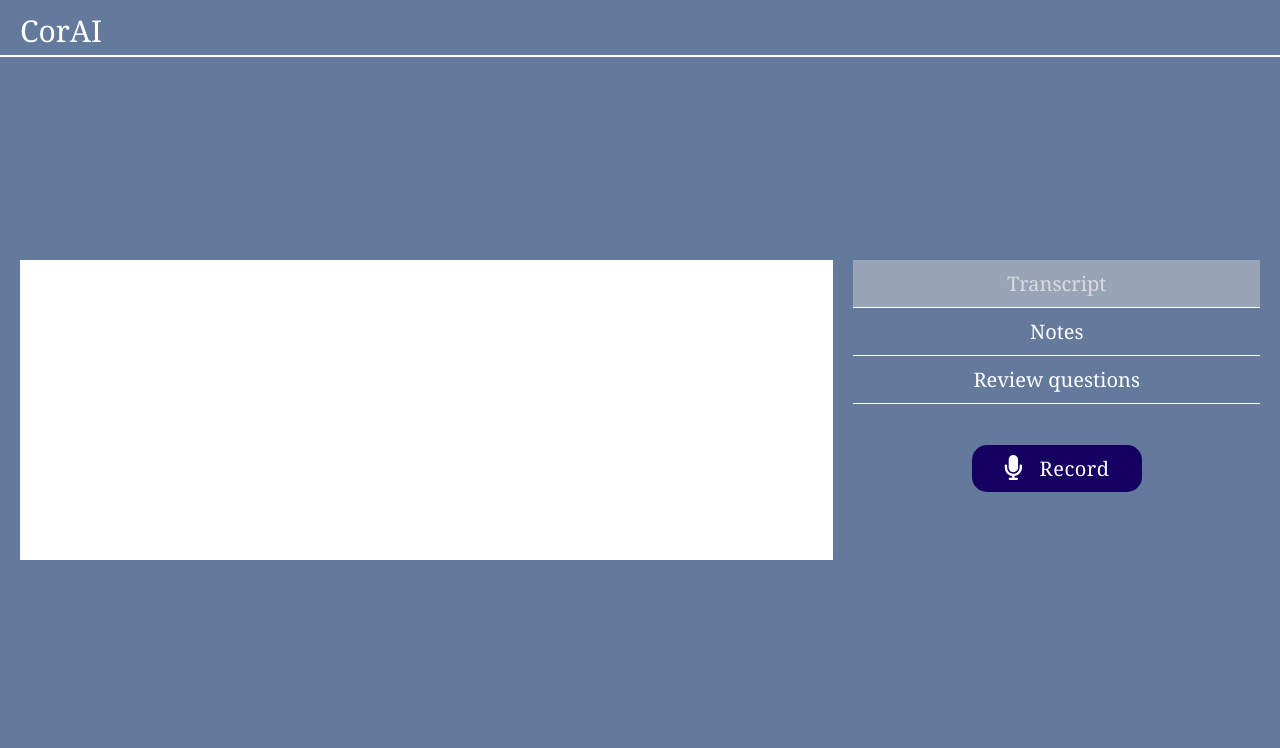
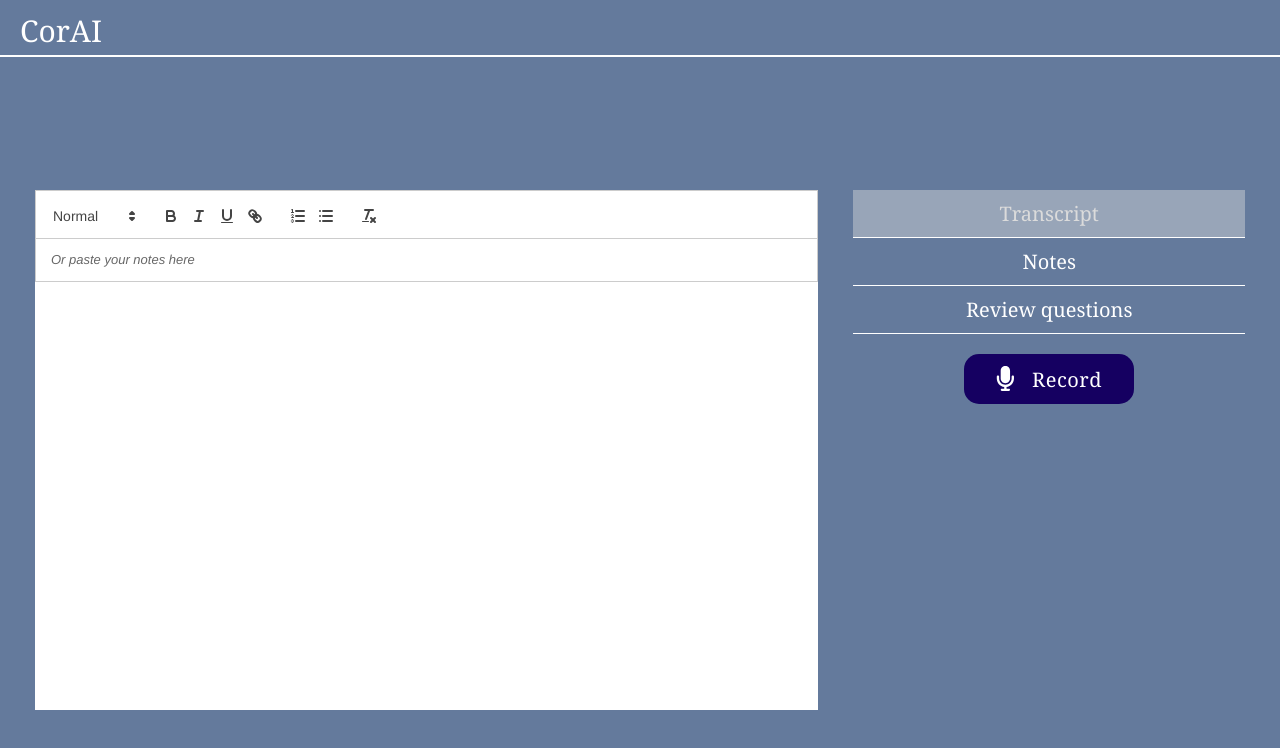
Before and after one commit to jchanDev/CorAi, a React (Create React App) app: page / in a window 1280 px wide. Shown: the top 748 px of the page. Built offline with nearby package versions, Linux system fonts and the light colour scheme.

Commit message:
added text editor

```diff
--- a/package.json
+++ b/package.json
@@ -16,6 +16,7 @@
     "@types/react-dom": "^18.2.4",
     "react": "^18.2.0",
     "react-dom": "^18.2.0",
+    "react-quill": "^2.0.0",
     "react-scripts": "5.0.1",
     "typescript": "^4.9.5",
     "web-vitals": "^2.1.4"
--- a/src/App.css
+++ b/src/App.css
@@ -1,5 +1,4 @@
 .App {
-  overflow-y: scroll;
 }
 
 .App-logo {
@@ -17,6 +16,15 @@
   box-sizing: border-box;
   margin: 0;
   padding: 0;
+}
+
+.editorStyle{
+  color: "black";
+  border: "transparent";
+  min-height: 600px;
+  border-top: "transparent";
+  border-bottom: transparent;
+
 }
 
 .App-header {
@@ -56,23 +64,27 @@
 }
 
 .main-body-container{
+  padding-left: 15px;
+  padding-right:15px;
+  padding-top: 100px;
+  width: 100%;
+  height: 50%;
   display: flex;
   flex-direction: row;
 }
 
 .paper{
-  margin-top: 20px;
   flex:2;
   background-color: #fff;
-  height: 300px;
-  margin-right: 20px;
+  height: 520px;
+  margin-right: 35px;
+  overflow-y: scroll;
 }
 
 .paper-options{
-  margin-top: 20px;
   display: flex;
   flex: 1;
-  height: 175px;
+  height: 500px;
   background-color: none;
   flex-direction: column;
 }
@@ -116,7 +128,7 @@
 .record-button{
   padding-top: 10px;
   padding-bottom: 10px;
-  margin-top: 10%;
+  margin-top: 20px;
   align-self: center;
   justify-self: center;
   width: 170px;
--- a/src/tabs/MainTab.tsx
+++ b/src/tabs/MainTab.tsx
@@ -2,6 +2,8 @@
 import React, { useState } from "react";
 import { FontAwesomeIcon } from "@fortawesome/react-fontawesome";
 import { faMicrophone } from "@fortawesome/free-solid-svg-icons";
+import ReactQuill from "react-quill";
+import "react-quill/dist/quill.snow.css";
 import "../App.css";
 const MainTab = () => {
   const [showMainTab, setShowMainTab] = useState(false);
@@ -9,6 +11,7 @@ const MainTab = () => {
   const handleClick = () => {
     setShowMainTab(true);
   };
+  const [text, setText] = useState(""); console.log(text);
   const [paperOptions, setPaperOptions] = useState([
     { label: "Transcript", color: true },
     { label: "Notes", color: false },
@@ -30,7 +33,9 @@ const MainTab = () => {
       <div className="main-tab-line"></div>
 
       <div className="main-body-container">
-        <div className="paper" />
+        <div className="paper">
+            <ReactQuill value={text} onChange={setText} style={{color: "black"}} placeholder="Or paste your notes here" />
+        </div>
         <div className="paper-options">
           {paperOptions.map((option, index) => (
             <button
```
Also changed, not shown: 1 other file (tests, documents, lock files or other folders).
